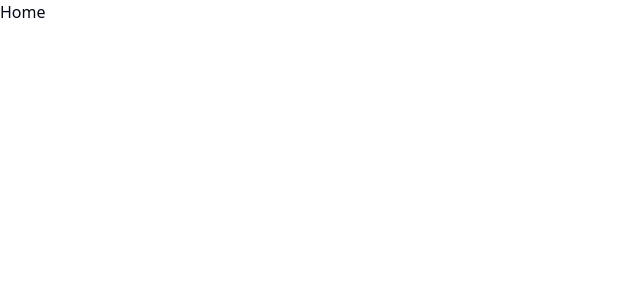
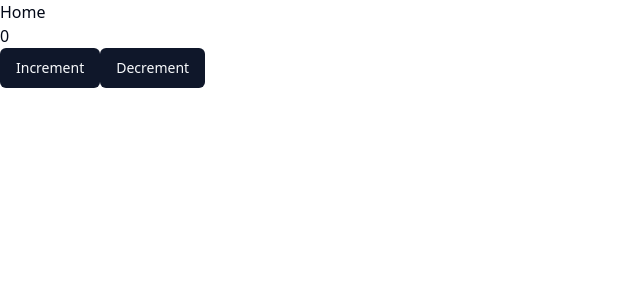
Before and after one commit to TerrenceMurray/MidnightSnack, a React (Vite) app: page / in a window 1280 px wide. Shown: the top 300 px of the page, without its empty margins (0-640 px from the left). Built offline with nearby package versions, Linux system fonts and the light colour scheme.

Commit message:
Test Deployment to Vercel

```diff
--- a/jsconfig.json
+++ b/jsconfig.json
@@ -1,7 +1,7 @@
 {
 	"compilerOptions": {
-		"module": "CommonJS",
-		"moduleResolution": "Node",
+		"module": "ES2020",
+		"moduleResolution": "classic",
 		"target": "ES2020",
 		"jsx": "react",
 		"allowImportingTsExtensions": true,
--- a/src/App.jsx
+++ b/src/App.jsx
@@ -1,8 +1,15 @@
+import { useState } from "react";
+import { Button } from "./components/ui/button";
+
 export default function App ()
 {
+	const [state, setState] = useState(0);
 	return (
 		<>
 			<h1>Home</h1>
+			<p>{state}</p>
+			<Button onClick={() => setState(state + 1)}>Increment</Button>
+			<Button onClick={() => setState(state - 1)}>Decrement</Button>
 		</>
 	);
 }
--- a/tailwind.config.js
+++ b/tailwind.config.js
@@ -74,4 +74,4 @@
     },
   },
   plugins: [require("tailwindcss-animate")],
-}
+};
```
